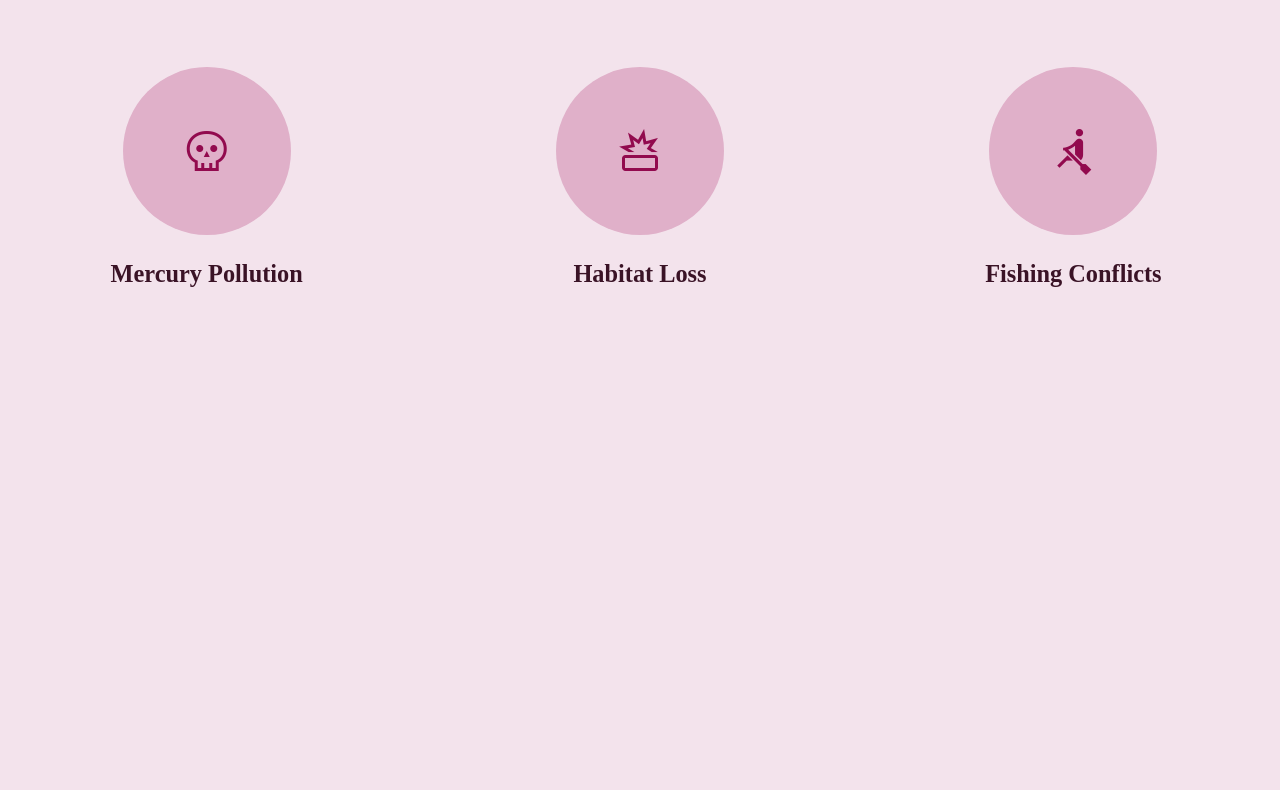
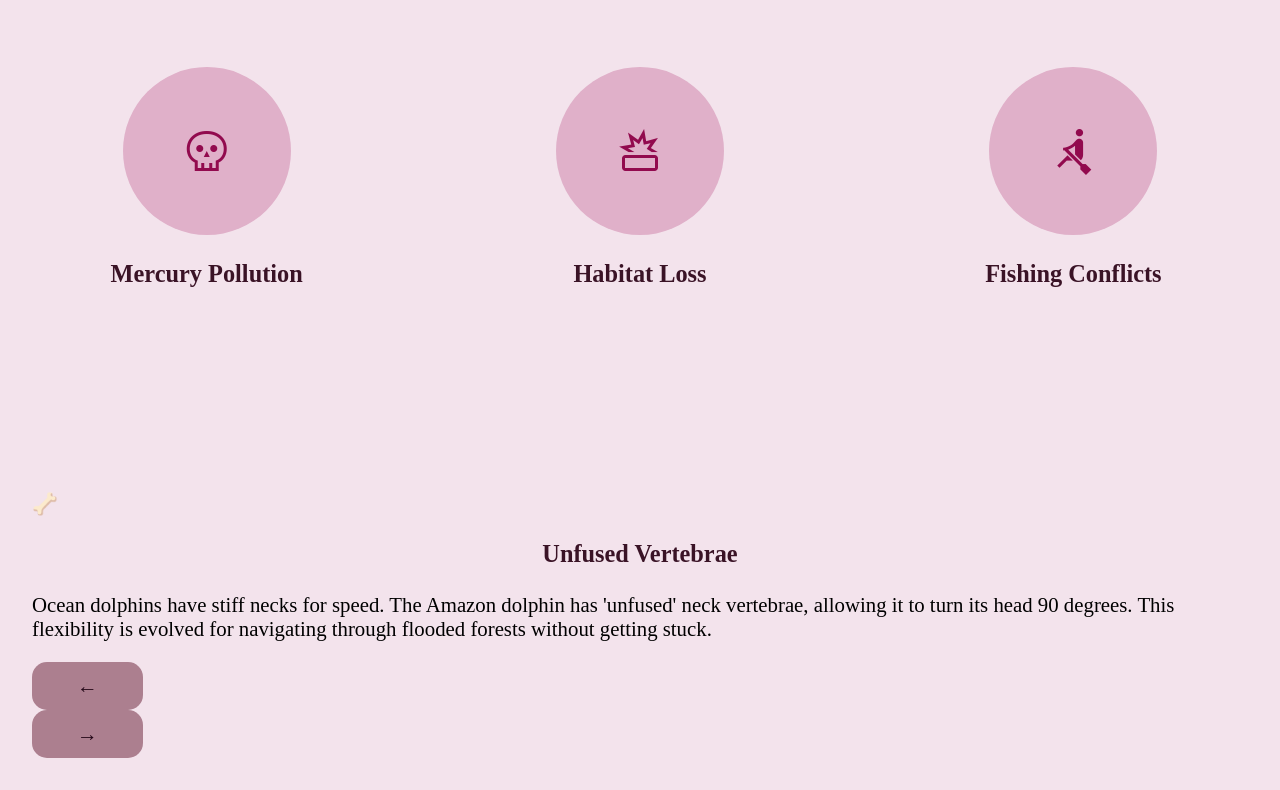
Before and after one commit to AliciaEA/pink-dolphin, a SvelteKit app: page / in a window 1280 px wide. Shown: the part 3009-3799 px from the top of the page. Before the commit the page ends 3501 px from the top, so only its background shows below. Built offline with nearby package versions, Linux system fonts and the light colour scheme; a web font is replaced by a local one.

Commit message:
Facts for now

```diff
--- /dev/null
+++ b/src/lib/components/facts-panel.svelte
@@ -0,0 +1,79 @@
+<script>
+    import { fly, fade } from "svelte/transition";
+    import scienceFacts from "$lib/data/facts.json";
+
+    let isUnlocked = $state(false);
+
+    // The # Slide we are on
+    let currentIndex = $state(0);
+
+    //Data based on the index
+    let currentFact = $derived(scienceFacts[currentIndex]);
+
+    let isFirst = $derived(currentIndex === 0);
+    let isLast = $derived(currentIndex === scienceFacts.length - 1);
+
+    // Next Logic Button
+    function next() {
+        if (!isLast) {
+            currentIndex += 1;
+        } else {
+            isUnlocked = true;
+        }
+    }
+
+    // Prev Logic Button
+    function prev() {
+        if (!isFirst) {
+            currentIndex -= 1;
+        }
+    }
+</script>
+
+<section class="science-panel">
+    <div class="panel-header"></div>
+
+    <!-- Structure of the fact -->
+    <div class="carousel-viewport">
+        {#key currentIndex}
+            <article
+                class="fact-card"
+                in:fly={{ x: 50, duration: 400, opacity: 0 }}
+                out:fly={{ x: -50, duration: 200, opacity: 0 }}
+            >
+                <div class="icon-wrapper">
+                    {currentFact.icon}
+                </div>
+                <h3>{currentFact.label}</h3>
+                <div class="separator"></div>
+                <p>{currentFact.description}</p>
+            </article>
+        {/key}
+    </div>
+
+    <!-- Prev Button -->
+    <div class="controls">
+        <button onclick={prev} disabled={isFirst} class="btn nav-btn"
+            >&larr;</button>
+    </div>
+
+    <!-- Dots. For each fact, one dot. Mark the active panel as a full dot -->
+    <div class="progress-dots">
+        {#each scienceFacts as _, i}
+        <div class="dot" class:active = {i === currentIndex}></div>
+        {/each}
+    </div>
+
+    <!-- Next Button -->
+     <!-- Prev Button -->
+    <div class="controls">
+        <button onclick={next} disabled={isLast} class="btn nav-btn"
+            >&rarr;</button>
+    </div>
+
+    <div class="secret">
+        {#if isUnlocked}
+        <a href="/meetup" class="secret-btn btn">Meetup with Pink Dolphin</a>
+        {/if}
+    </div>
+</section>
--- /dev/null
+++ b/src/lib/data/facts.json
@@ -0,0 +1,22 @@
+[
+  {
+    "icon": "🦴",
+    "label": "Unfused Vertebrae",
+    "description": "Ocean dolphins have stiff necks for speed. The Amazon dolphin has 'unfused' neck vertebrae, allowing it to turn its head 90 degrees. This flexibility is evolved for navigating through flooded forests without getting stuck."
+  },
+  {
+    "icon": "🙃",
+    "label": "Upside-Down Swimmers",
+    "description": "Scientists often observe them swimming upside down. This isn't for fun; their chubby cheeks block their view downward. Flipping over helps them scan the river bottom for crabs and fish."
+  },
+  {
+    "icon": "🦷",
+    "label": "Heterodont Teeth",
+    "description": "Most dolphins have only one type of tooth. The Pink Dolphin is 'heterodont' (different teeth). They have pointy teeth in front to grab prey and molar-like teeth in the back to crush armored catfish and turtles."
+  },
+  {
+    "icon": "🔊",
+    "label": "The Melon Lens",
+    "description": "The bulbous forehead is called a 'melon'. It acts like an acoustic lens. They can change its shape with muscles to focus sound waves (echolocation), allowing them to 'see' in muddy water with zero visibility."
+  }
+]
--- a/src/routes/+page.svelte
+++ b/src/routes/+page.svelte
@@ -1,4 +1,5 @@
 <script>
+    import FactsPanel from "$lib/components/facts-panel.svelte";
 </script>
 
 <main>
@@ -110,6 +111,11 @@
                 <h3>Fishing Conflicts</h3>
             </div>
         </div>
+    </section>
+
+    <section class="facts-section container">
+        <FactsPanel />
+
     </section>
 </main>
 
```
